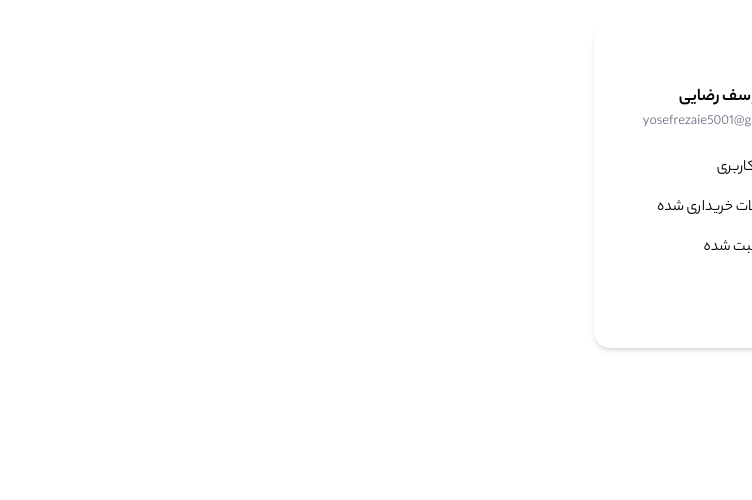
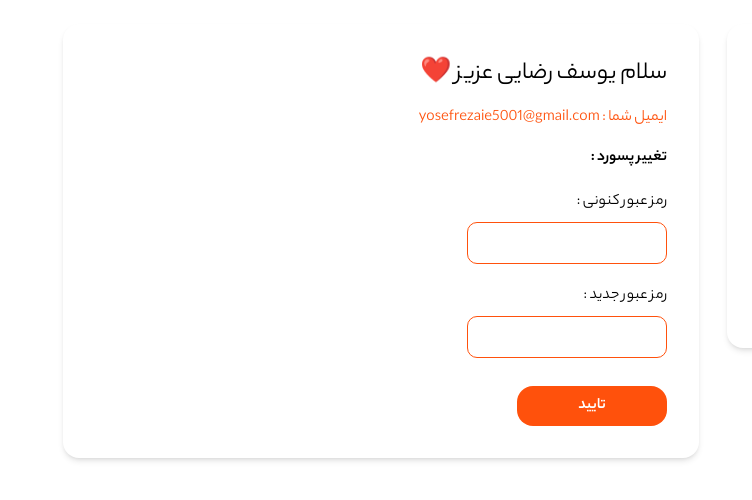
Before and after one commit to yosef-rrezaie/Apple-store, a Next.js app: page /dashboard in a window 1280 px wide. Shown: the top 500 px of the page, without its empty margins (528-1280 px from the left). Built offline with nearby package versions, Linux system fonts and the light colour scheme; no server answers; sample sign-in values are in the browser's storage.

Commit message:
account User section

```diff
--- /dev/null
+++ b/src/app/api/changePassword/route.js
@@ -0,0 +1,33 @@
+import { connectDB } from "@/utils/DB/connectDB";
+import User from "@/utils/DB/modelUser";
+import { compare, hash } from "bcryptjs";
+import { NextResponse } from "next/server";
+
+export async function POST(req) {
+  try {
+    await connectDB();
+    const { email, oldPassword, newPassword } = await req.json();
+    const user = await User.findOne({ email });
+    if (!user) {
+      return NextResponse.json({
+        status: "failed",
+        message: "User doesnt exist",
+      });
+    }
+
+    const verify = await compare(oldPassword, user.password);
+    console.log(verify);
+    if (!verify) {
+      return NextResponse.json({
+        status: "failed",
+        message: "رمز کنونی شما اشتباه است",
+      });
+    }
+    const hasshedPassword = await hash(newPassword, 15);
+    user.password = hasshedPassword;
+    await user.save();
+    return NextResponse.json({ status: "success" , message : "گذرواژه با موفقیت تغییر کرد" });
+  } catch (err) {
+    return NextResponse.json({ status: "failed", data: err });
+  }
+}
--- a/src/app/dashboard/layout.js
+++ /dev/null
@@ -1,85 +0,0 @@
-"use client";
-
-import { useState } from "react";
-import {
-  FaHome,
-  FaGraduationCap,
-  FaGift,
-  FaProductHunt,
-  FaCommentAlt,
-} from "react-icons/fa";
-import { FaQrcode } from "react-icons/fa6";
-import { FiLogOut, FiMenu } from "react-icons/fi";
-import { BsThreeDotsVertical } from "react-icons/bs";
-
-export default function layout({ children }) {
-  const [open, setOpen] = useState(false);
-  const toggleMenu = () => setOpen(!open);
-
-  return (
-    <div className="h-screen md:flex gap-5  p-6">
-      <div>
-        <div className="md:hidden flex p-4">
-          <button
-            onClick={toggleMenu}
-            className="flex items-center flex-row-reverse gap-1 px-3 py-2 rounded-md border shadow-sm bg-primary text-white font-semibold border-primary"
-          >
-            <span className="text-[14px]">منوی حساب کاربری</span>
-            <BsThreeDotsVertical className="w-5 h-5" />
-          </button>
-        </div>
-        {open && (
-          <div className="md:hidden absolute right-4 mt-2 w-56 border-primary bg-white rounded-xl shadow-lg border py-2 z-50">
-            <div className="flex items-center gap-3 px-4 py-2 hover:bg-gray-100 transition">
-              <FaHome className="w-5 h-5" />
-              <span>حساب کاربری</span>
-            </div>
-            <div className="flex items-center gap-3 px-4 py-2 hover:bg-gray-100 transition">
-              <FaProductHunt className="w-5 h-5" />
-              <span>محصولات خریداری شده</span>
-            </div>
-            <div className="flex items-center gap-3 px-4 py-2 hover:bg-gray-100 transition">
-              <FaCommentAlt className="w-5 h-5" />
-              <span>نظرات ثبت شده</span>
-            </div>
-
-            <button className="flex items-center gap-3 px-4 py-2 text-red-600 hover:bg-red-50 w-full text-right">
-              <FiLogOut className="w-5 h-5" />
-              <span>خروج</span>
-            </button>
-          </div>
-        )}
-
-        <div className="hidden md:block w-64 bg-white rounded-2xl shadow-md px-6 py-12">
-          <div className="flex flex-col items-center">
-            <h2 className="mt-3 font-semibold text-lg">یوسف رضایی</h2>
-            <p className="text-sm text-gray-500">yosefrezaie5001@gmail.com</p>
-          </div>
-
-          <div className="mt-6 flex flex-col gap-4">
-            <div className="flex items-center gap-3 hover:text-primary">
-              <FaHome className="w-5 h-5" />
-              حساب کاربری
-            </div>
-            <div className="flex items-center gap-3 hover:text-primary">
-              <FaProductHunt className="w-5 h-5" />
-              محصولات خریداری شده
-            </div>
-            <div className="flex items-center gap-3 hover:text-primary">
-              <FaCommentAlt className="w-5 h-5" />
-              نظرات ثبت شده
-            </div>
-
-            <button className="flex items-center gap-3 text-red-600 hover:text-red-700">
-              <FiLogOut className="w-5 h-5" />
-              خروج
-            </button>
-          </div>
-        </div>
-      </div>
-      <div className="mt-7 md:mt-0 bg-white rounded-2xl shadow-md ">
-        {children}
-      </div>
-    </div>
-  );
-}
--- a/src/app/dashboard/page.js
+++ b/src/app/dashboard/page.js
@@ -1,7 +1,14 @@
 import DashboardPage from "@/components/modules/DashboardPage";
+import { getServerSession } from "next-auth";
+import { redirect } from "next/navigation";
 
-function Dashboard() {
-  return <DashboardPage />;
+async function Dashboard() {
+  const session = await getServerSession();
+  console.log(session);
+  if (!session) {
+    redirect("/signin");
+  }
+  return <DashboardPage email={session.user.email}/>;
 }
 
 export default Dashboard;
--- /dev/null
+++ b/src/components/modules/AccountUser.js
@@ -0,0 +1,65 @@
+"use client";
+import { useState } from "react";
+import toast, { Toaster } from "react-hot-toast";
+
+function AccountUser({ email }) {
+  const [oldPassword, setOldPassword] = useState("");
+  const [newPassword, setNewPassword] = useState("");
+  async function clickHandler() {
+    if (!oldPassword || !newPassword) {
+      return toast.error("لطفا همه فیلدهارا پر کنید");
+    }
+    const res = await fetch("/api/changePassword", {
+      method: "POST",
+      body: JSON.stringify({ email, oldPassword, newPassword }),
+      headers: { "Content-Type": "application/json" },
+    });
+    const result = await res.json();
+    console.log(result);
+    if (result.status === "failed") {
+      return toast.error(result.message);
+    }
+    if (result.status === "success") {
+      toast.success(result.message);
+      setNewPassword("");
+      setOldPassword("");
+    }
+  }
+
+  return (
+    <div className="p-8">
+      <p className="text-[25px]">سلام یوسف رضایی عزیز ❤️</p>
+      <p className="mt-3 text-primary">ایمیل شما : yosefrezaie5001@gmail.com</p>
+      <div className="mt-4">
+        <p className="font-semibold">تغییر پسورد :</p>
+        <div className="mt-5 flex flex-col gap-2">
+          <label className="">رمز عبور کنونی : </label>
+          <input
+            className="outline-none border-primary border rounded-[10px] p-2 w-[200px]"
+            type="password"
+            value={oldPassword}
+            onChange={(e) => setOldPassword(e.target.value)}
+          />
+        </div>
+        <div className="mt-5 flex flex-col gap-2">
+          <label className="">رمز عبور جدید : </label>
+          <input
+            className="outline-none border-primary border rounded-[10px] p-2 w-[200px]"
+            type="password"
+            value={newPassword}
+            onChange={(e) => setNewPassword(e.target.value)}
+          />
+        </div>
+      </div>
+      <button
+        className="w-[150px] bg-primary text-white p-2 mt-7 font-semibold rounded-2xl"
+        onClick={clickHandler}
+      >
+        تایید
+      </button>
+      <Toaster />
+    </div>
+  );
+}
+
+export default AccountUser;
--- a/src/components/modules/DashboardPage.js
+++ b/src/components/modules/DashboardPage.js
@@ -1,10 +1,79 @@
+"use client";
 
-function DashboardPage() {
+import { useState } from "react";
+import { FaHome, FaProductHunt, FaCommentAlt } from "react-icons/fa";
+import { FiLogOut, FiMenu } from "react-icons/fi";
+import { BsThreeDotsVertical } from "react-icons/bs";
+import AccountUser from "./AccountUser";
+
+export default function DashboardPage({ email }) {
+  const [open, setOpen] = useState(false);
+  const toggleMenu = () => setOpen(!open);
+
   return (
-    <div>
+    <div className=" md:flex gap-7 py-6 px-45">
+      <div>
+        <div className="md:hidden flex p-4">
+          <button
+            onClick={toggleMenu}
+            className="flex items-center flex-row-reverse gap-1 px-3 py-2 rounded-md border shadow-sm bg-primary text-white font-semibold border-primary"
+          >
+            <span className="text-[14px]">منوی حساب کاربری</span>
+            <BsThreeDotsVertical className="w-5 h-5" />
+          </button>
+        </div>
+        {open && (
+          <div className="md:hidden absolute right-4 mt-2 w-56 border-primary bg-white rounded-xl shadow-lg border py-2 z-50">
+            <div className="flex items-center gap-3 px-4 py-2 hover:bg-gray-100 transition">
+              <FaHome className="w-5 h-5" />
+              <span>حساب کاربری</span>
+            </div>
+            <div className="flex items-center gap-3 px-4 py-2 hover:bg-gray-100 transition">
+              <FaProductHunt className="w-5 h-5" />
+              <span>محصولات خریداری شده</span>
+            </div>
+            <div className="flex items-center gap-3 px-4 py-2 hover:bg-gray-100 transition">
+              <FaCommentAlt className="w-5 h-5" />
+              <span>نظرات ثبت شده</span>
+            </div>
 
+            <button className="flex items-center gap-3 px-4 py-2 text-red-600 hover:bg-red-50 w-full text-right">
+              <FiLogOut className="w-5 h-5" />
+              <span>خروج</span>
+            </button>
+          </div>
+        )}
+
+        <div className="hidden md:block w-64 bg-white rounded-2xl shadow-md px-6 py-12">
+          <div className="flex flex-col items-center">
+            <h2 className="mt-3 font-semibold text-lg">یوسف رضایی</h2>
+            <p className="text-sm text-gray-500">yosefrezaie5001@gmail.com</p>
+          </div>
+
+          <div className="mt-6 flex flex-col gap-4">
+            <div className="flex items-center gap-3 hover:text-primary">
+              <FaHome className="w-5 h-5" />
+              حساب کاربری
+            </div>
+            <div className="flex items-center gap-3 hover:text-primary">
+              <FaProductHunt className="w-5 h-5" />
+              محصولات خریداری شده
+            </div>
+            <div className="flex items-center gap-3 hover:text-primary">
+              <FaCommentAlt className="w-5 h-5" />
+              نظرات ثبت شده
+            </div>
+
+            <button className="flex items-center gap-3 text-red-600 hover:text-red-700">
+              <FiLogOut className="w-5 h-5" />
+              خروج
+            </button>
+          </div>
+        </div>
+      </div>
+      <div className="mt-7 w-full md:mt-0 bg-white rounded-2xl shadow-md ">
+        <AccountUser email={email} />
+      </div>
     </div>
-  )
+  );
 }
-
-export default DashboardPage
```
